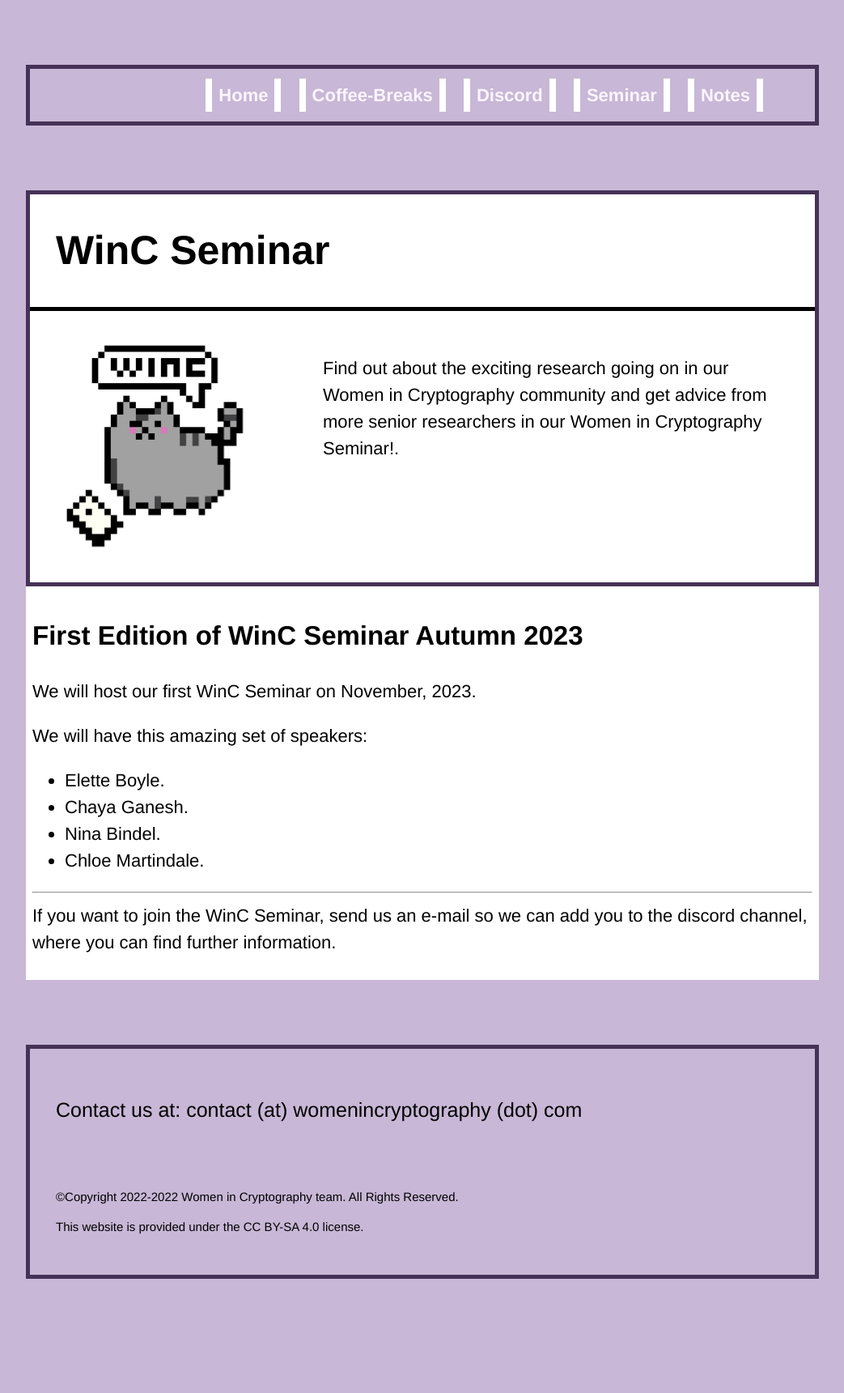
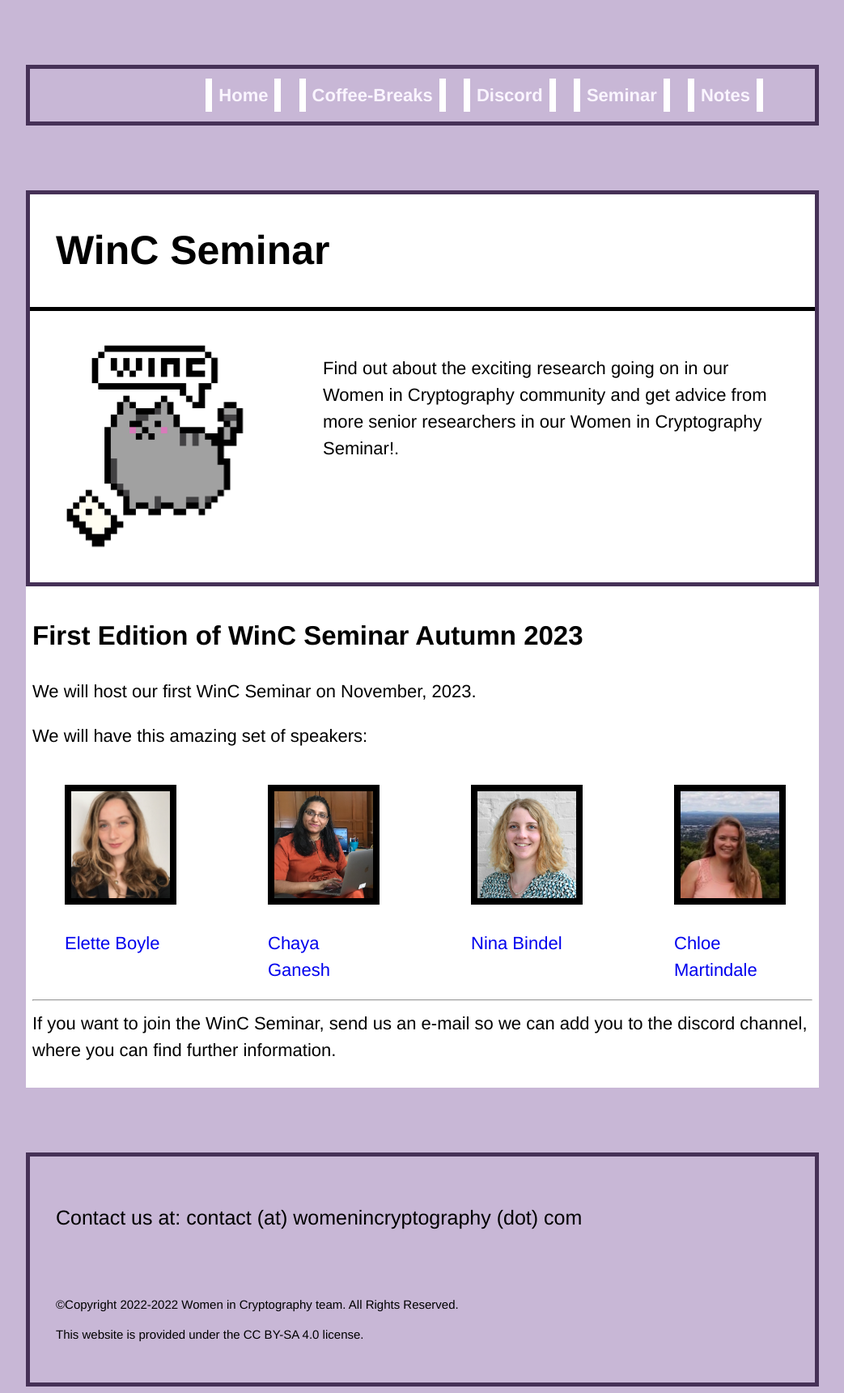
Before and after one commit to women-in-cryptography/women-in-cryptography-website, a Jekyll site: the page built from seminar.html, in a window 1280 px wide. Shown: the whole page at 81% size, without its empty margins (118-1161 px from the left). Built offline with Jekyll 4.4.1, drawn with Linux system fonts in a browser that asks for light colours; before the commit the page ends 1587 px from its top, so only the background shows below that.

Commit message:
Add speakers

```diff
--- a/_includes/head.html
+++ b/_includes/head.html
@@ -171,30 +171,47 @@
 
     .gallery {
       display: grid;
-      grid-template-columns: repeat(4, 1fr);
-      grid-template-rows: repeat(1, 10vw);
-      grid-gap: 15px;
+      margin: 0;
+      grid-template-columns: repeat(4, 2fr);
+      grid-template-rows: repeat(1, 15vw);
+      grid-gap: 40px;
     }
 
     .gallery__img {
-    width: 100%;
+      width: 105%;
       height: 100%;
       object-fit: cover;
+      border: 0.5rem solid;
     }
 
     .gallery__item--1 {
       grid-column-start: 1;
-    grid-column-end: 2;
+      grid-column-end: 1;
       grid-row-start: 1;
       grid-row-end: 1;
     }
 
     .gallery__item--2 {
       grid-column-start: 2;
+      grid-column-end: 2;
+      grid-row-start: 1;
+      grid-row-end: 1;
+    }
+
+    .gallery__item--3 {
+      grid-column-start: 3;
       grid-column-end: 3;
       grid-row-start: 1;
       grid-row-end: 1;
     }
+
+   .gallery__item--4 {
+      grid-column-start: 4;
+      grid-column-end: 4;
+      grid-row-start: 1;
+      grid-row-end: 1;
+    }
+
   </style>
   {% feed_meta %}
 </head>
--- a/seminar.html
+++ b/seminar.html
@@ -21,20 +21,28 @@ tags: menu
   <h2>First Edition of WinC Seminar Autumn 2023</h2>
   <p>We will host our first WinC Seminar on November, 2023.</p>
   <p>We will have this amazing set of speakers:</p>
-  <!---<div class="gallery">
+
+  <div class="gallery">
     <figure class=”gallery__item gallery__item--1">
-      <img src="/images/winc-logo.png" class="gallery__img" alt="Image 1">
+      <img src="/images/seminar/elette-boyle-image.jpeg" class="gallery__img" alt="Elette Boyle photo" />
+			<p><a href="https://cs.idc.ac.il/~elette/" target="_blank">Elette Boyle</a></p>
     </figure>
     <figure class=”gallery__item gallery__item--2">
-      <img src="/images/winc-logo.png" class="gallery__img" alt="Image 1">
+      <img src="/images/seminar/chaya-ganesh-image.jpeg" class="gallery__img" alt="Chaya Ganesh photo" />
+			<p><a href="https://www.csa.iisc.ac.in/~chaya/" target="_blank">Chaya Ganesh</a></p>
     </figure>
-  </div>--->
+    <figure class=”gallery__item gallery__item--3">
+      <img src="/images/seminar/nina-bindel-image.jpeg" class="gallery__img" alt="Nina Bindel photo" />
+			<p><a href="https://ninabindel.de/" target="_blank">Nina Bindel</a></p>
+    </figure>
+    <figure class=”gallery__item gallery__item--4">
+      <img src="/images/seminar/chloe-martindale-image.jpeg" class="gallery__img" alt="Chloe Martindale photo" />
+			<p><a href="https://www.martindale.info/" target="_blank">Chloe Martindale</a></p>
+    </figure>
+		<br>
+  </div>
 
 	<ul>
-	  <li>Elette Boyle.</li>
-	  <li>Chaya Ganesh.</li>
-	  <li>Nina Bindel.</li>
-	  <li>Chloe Martindale.</li>
 	</ul>
 	<hr>
 	If you want to join the WinC Seminar, send us an e-mail so we can add you to the discord channel, where you can find further information.
```
Also changed, not shown: images/favicon.ico, images/favicon_32.ico, images/seminar/chaya-ganesh-image.jpeg (added), images/seminar/chloe-martindale-image.jpeg (added), images/seminar/elette-boyle-image.jpeg (added), images/seminar/nina-bindel-image.jpeg (added), 1 other file. Lines whose indentation alone changed are shown as unchanged.
